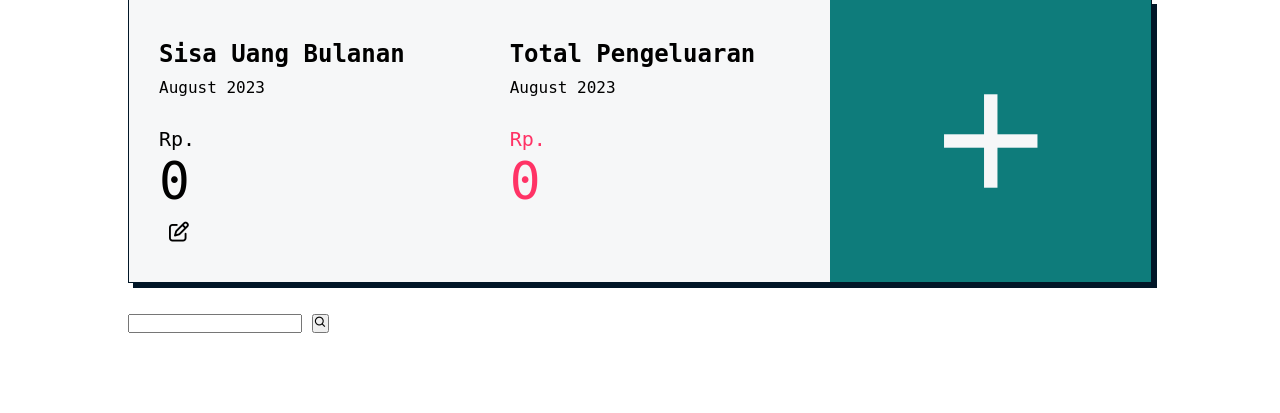
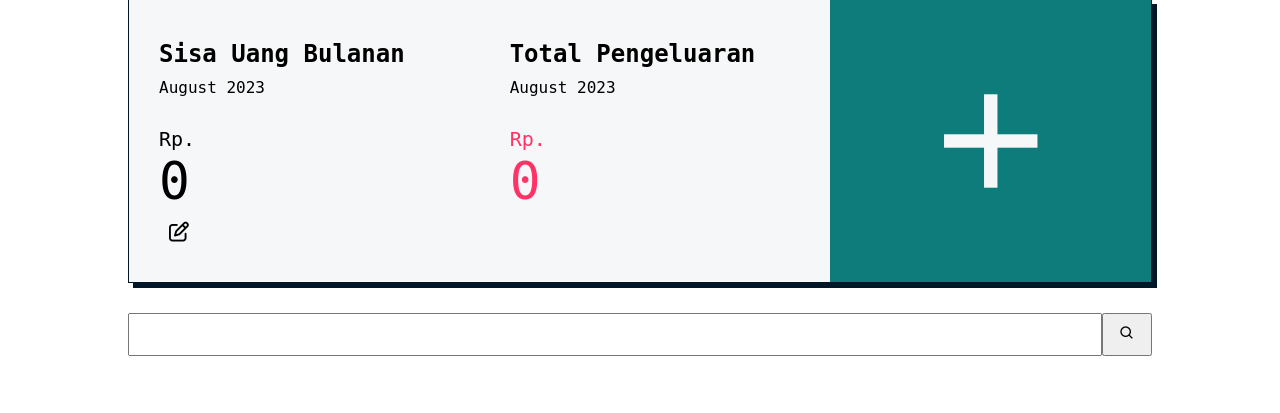
Before and after one commit to eri-purniawan/Money-Tracking-App, a PHP site: page / in a window 1280 px wide. Shown: the part 164-577 px from the top of the page. Run offline with PHP 8.4, Linux system fonts and the light colour scheme; data comes from the database, SQL or seed files in the repository; some libraries are stand-ins or nearby versions; some web fonts are replaced.

Commit message:
add search style

```diff
--- a/style.css
+++ b/style.css
@@ -269,6 +269,19 @@ nav .btn-menu {
   color: var(--white);
 }
 
+.container .search-field {
+  display: grid;
+  grid-template-columns: 4fr 50px;
+  background-color: var(--Nyanza);
+  margin-bottom: 20px;
+}
+
+.container .search-field .search,
+.container .search-field .search-btn {
+  padding: 10px;
+  font-size: 16px;
+}
+
 .list {
   border: 1px solid var(--black);
   box-shadow: var(--shadow);
```
